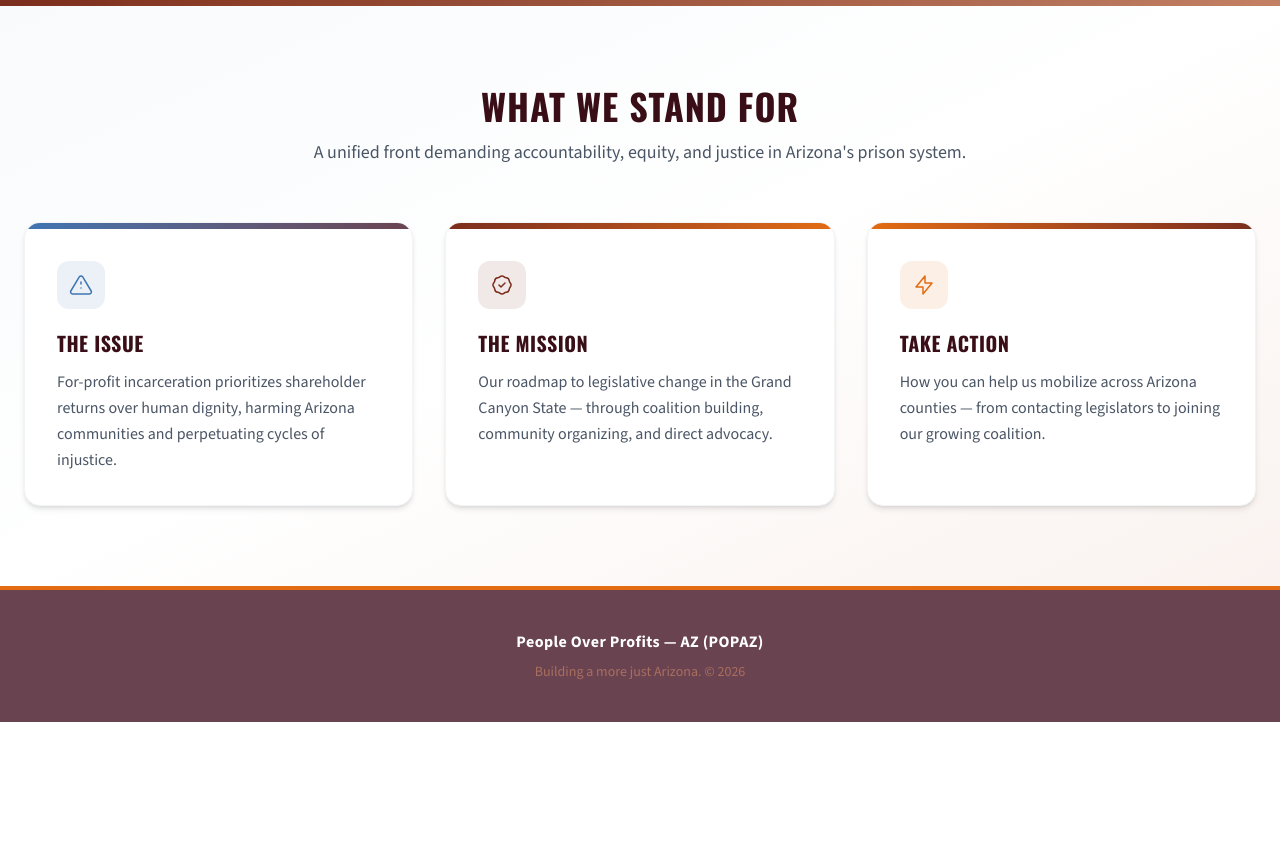
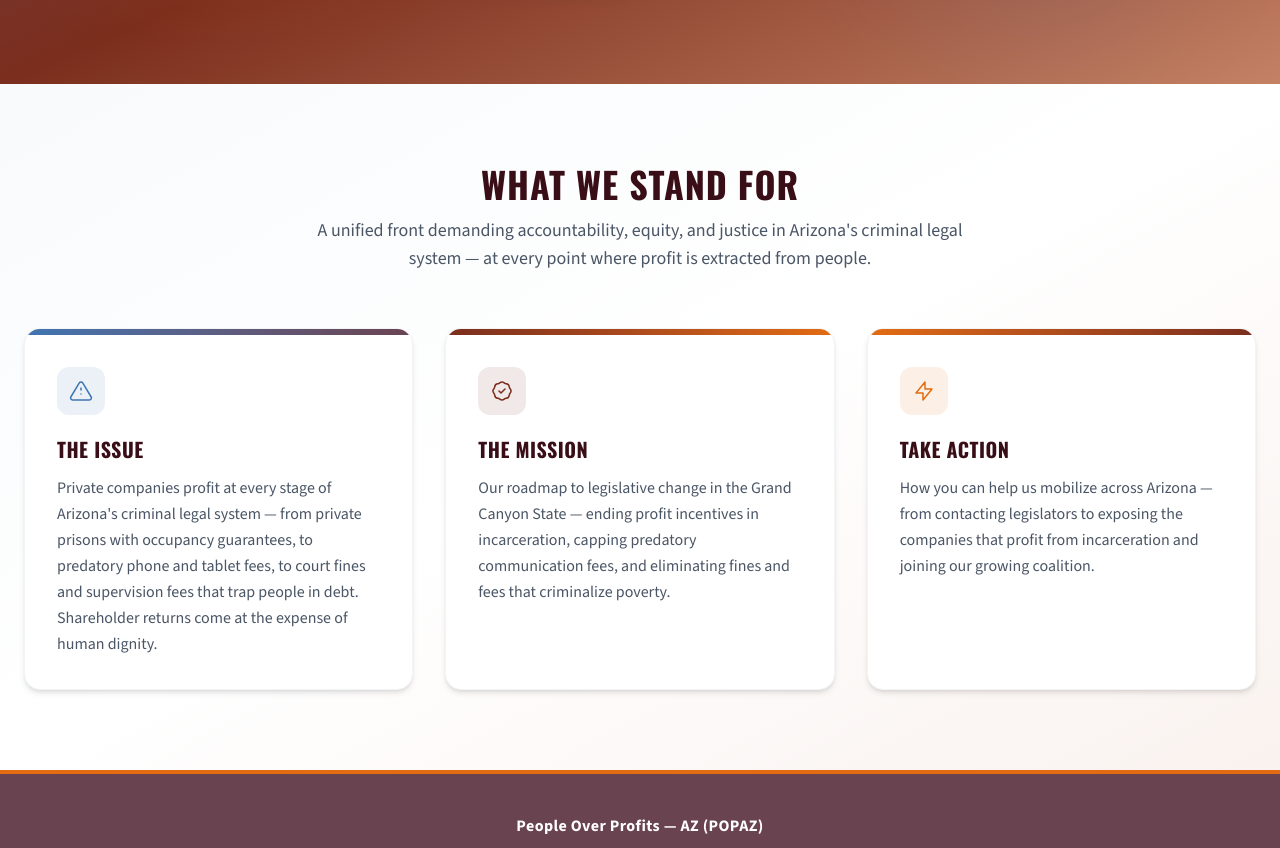
Before and after one commit to robertcraigapp/people-over-profits-az, a React (Vite) app: page / in a window 1280 px wide. Shown: the part 560-1408 px from the top of the page. Before the commit the page ends 1282 px from the top, so only its background shows below. Built offline with nearby package versions, Linux system fonts and the light colour scheme; no server answers.

Commit message:
content update

```diff
--- a/src/react-app/Coalition.tsx
+++ b/src/react-app/Coalition.tsx
@@ -32,8 +32,10 @@ function Coalition() {
 
                     <p className='text-xl md:text-2xl text-brand-sand font-medium max-w-3xl mb-8 leading-relaxed'>
                         A powerful alliance of organizations united in the
-                        mission to abolish private prisons and build a more just
-                        Arizona.
+                        mission to remove profit from Arizona's criminal legal
+                        system — ending private prisons, predatory
+                        communication fees, and the fines and fees that
+                        criminalize poverty.
                     </p>
 
                     <div className='grid md:grid-cols-3 gap-6 mt-12'>
@@ -75,8 +77,9 @@ function Coalition() {
                         </h2>
                         <p className='text-lg text-gray-600 leading-relaxed max-w-3xl mx-auto'>
                             Each organization brings unique expertise,
-                            perspective, and passion to our collective fight for
-                            justice reform in Arizona.
+                            perspective, and passion to our collective fight
+                            against profiteering in Arizona's criminal legal
+                            system.
                         </p>
                     </div>
 
--- a/src/react-app/Home.tsx
+++ b/src/react-app/Home.tsx
@@ -19,8 +19,9 @@ function Home() {
                         </h1>
 
                         <p className='text-xl md:text-2xl text-brand-sand font-medium mb-10 max-w-2xl mx-auto leading-relaxed'>
-                            Eliminate Profiteering from Arizona's Criminal Legal
-                            System.
+                            End corporate profiteering from Arizona's criminal
+                            legal system — from private prisons to predatory
+                            phone calls, tablets, fines, and fees.
                         </p>
 
                         <div className='flex flex-col sm:flex-row gap-4 justify-center'>
@@ -49,7 +50,9 @@ function Home() {
                             </h2>
                             <p className='text-gray-600 text-lg max-w-2xl mx-auto'>
                                 A unified front demanding accountability,
-                                equity, and justice in Arizona's prison system.
+                                equity, and justice in Arizona's criminal legal
+                                system — at every point where profit is
+                                extracted from people.
                             </p>
                         </div>
 
@@ -77,10 +80,14 @@ function Home() {
                                         The Issue
                                     </h3>
                                     <p className='text-gray-600 leading-relaxed'>
-                                        For-profit incarceration prioritizes
-                                        shareholder returns over human dignity,
-                                        harming Arizona communities and
-                                        perpetuating cycles of injustice.
+                                        Private companies profit at every stage
+                                        of Arizona's criminal legal system —
+                                        from private prisons with occupancy
+                                        guarantees, to predatory phone and
+                                        tablet fees, to court fines and
+                                        supervision fees that trap people in
+                                        debt. Shareholder returns come at the
+                                        expense of human dignity.
                                     </p>
                                 </div>
                             </div>
@@ -109,9 +116,11 @@ function Home() {
                                     </h3>
                                     <p className='text-gray-600 leading-relaxed'>
                                         Our roadmap to legislative change in the
-                                        Grand Canyon State — through coalition
-                                        building, community organizing, and
-                                        direct advocacy.
+                                        Grand Canyon State — ending profit
+                                        incentives in incarceration, capping
+                                        predatory communication fees, and
+                                        eliminating fines and fees that
+                                        criminalize poverty.
                                     </p>
                                 </div>
                             </div>
@@ -140,8 +149,9 @@ function Home() {
                                     </h3>
                                     <p className='text-gray-600 leading-relaxed'>
                                         How you can help us mobilize across
-                                        Arizona counties — from contacting
-                                        legislators to joining our growing
+                                        Arizona — from contacting legislators to
+                                        exposing the companies that profit from
+                                        incarceration and joining our growing
                                         coalition.
                                     </p>
                                 </div>
--- a/src/react-app/Resources.tsx
+++ b/src/react-app/Resources.tsx
@@ -177,7 +177,9 @@ function Resources() {
 
                     <p className='text-xl md:text-2xl text-brand-sand font-medium max-w-3xl mb-8 leading-relaxed'>
                         Essential tools and information to empower your activism
-                        and drive meaningful change in Arizona's justice system.
+                        and drive meaningful change — ending profiteering from
+                        private prisons, predatory fees, and the criminalization
+                        of poverty in Arizona.
                     </p>
 
                     <div className='grid md:grid-cols-3 gap-6 mt-12'>
@@ -219,8 +221,8 @@ function Resources() {
                         </h2>
                         <p className='text-lg text-gray-600 leading-relaxed max-w-3xl mx-auto'>
                             Access resources designed to amplify your voice and
-                            maximize your impact in the fight for justice
-                            reform.
+                            maximize your impact in the fight to remove profit
+                            from Arizona's criminal legal system.
                         </p>
                     </div>
 
@@ -405,8 +407,9 @@ function Resources() {
                                     </h3>
                                     <p className='text-gray-600'>
                                         In-depth guides, fact sheets, and
-                                        research reports on prison reform
-                                        issues.
+                                        research reports on private prisons,
+                                        predatory phone and tablet fees, court
+                                        fines, and supervision fees in Arizona.
                                     </p>
                                 </div>
                             </div>
--- a/src/react-app/SignUp.tsx
+++ b/src/react-app/SignUp.tsx
@@ -77,7 +77,8 @@ function SignUp() {
                     <p className='text-xl md:text-2xl text-brand-sand font-medium max-w-3xl mb-8 leading-relaxed'>
                         Join our mailing list to receive updates on advocacy
                         opportunities, upcoming events, and critical
-                        developments in Arizona's fight for justice reform.
+                        developments in Arizona's fight to remove profit from
+                        the criminal legal system.
                     </p>
 
                     <div className='grid md:grid-cols-3 gap-6 mt-12'>
@@ -131,7 +132,8 @@ function SignUp() {
                                 </h2>
                                 <p className='text-brand-sand text-lg'>
                                     Your voice matters. Join thousands of
-                                    Arizonans working toward justice reform.
+                                    Arizonans working to end profiteering in
+                                    the criminal legal system.
                                 </p>
                             </div>
                         </div>
```
